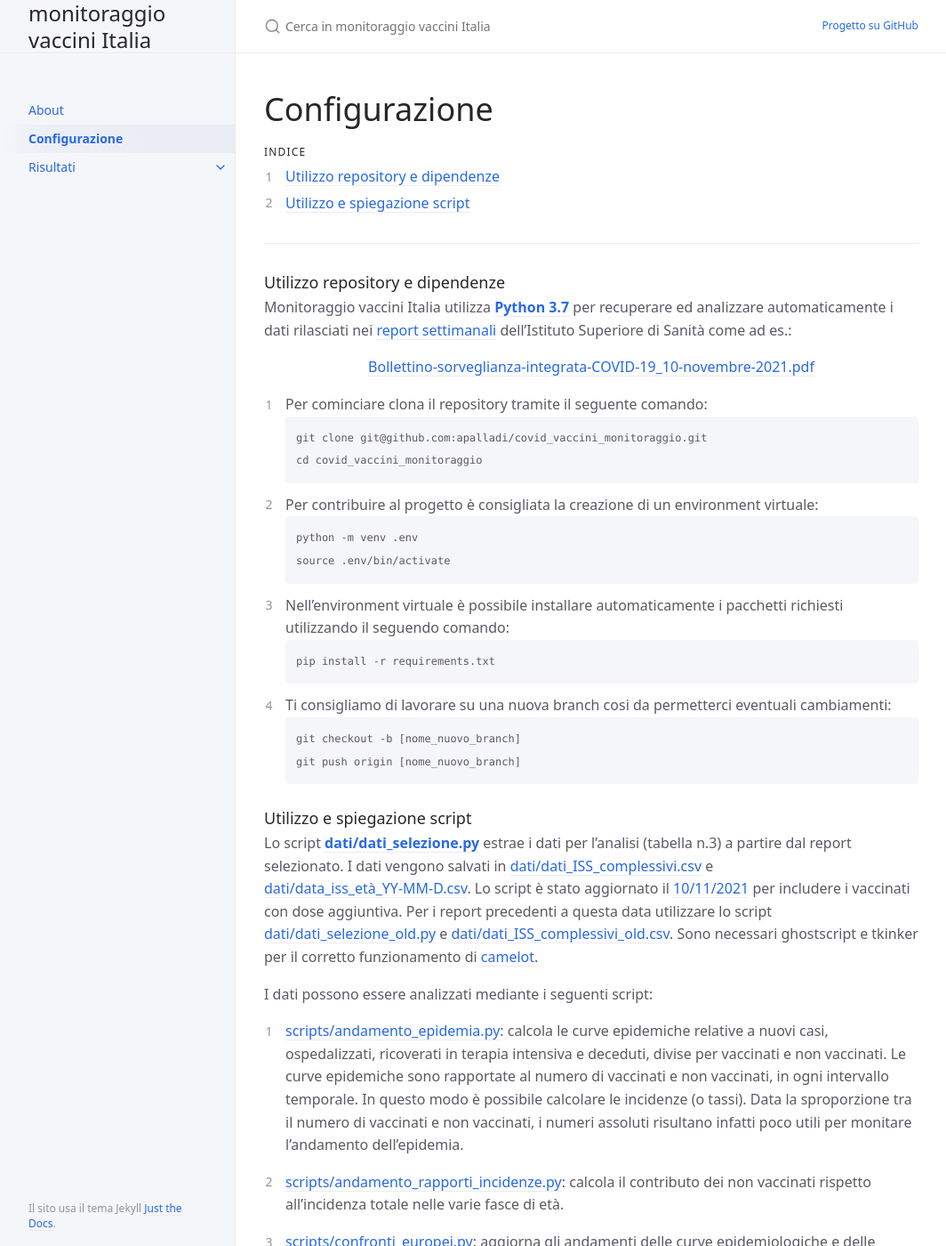
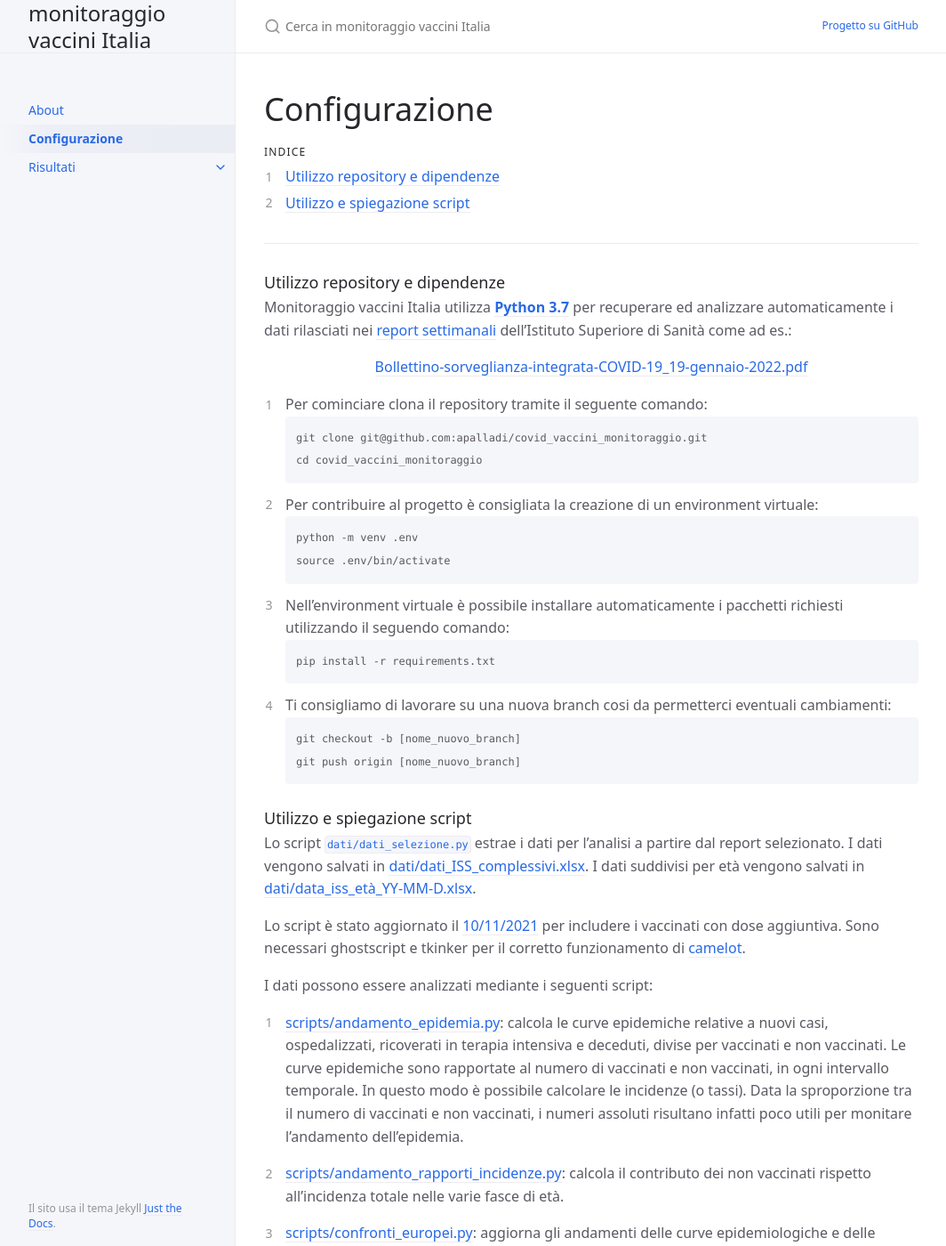
Before and after one commit to enricocid/monitoraggio-vaccini-italia, a Jekyll site: the page built from docs/configurazione.md, in a window 1280 px wide and 1400 px high. Shown: the whole window at 89% size, without its empty margins (107-1171 px from the left). Built offline with Jekyll 4.4.1, drawn with Linux system fonts in a browser that asks for light colours.

Commit message:
Aggiornamento documentazione
Signed-off-by: enricocid <enrico2588@gmail.com>

```diff
--- a/docs/configurazione.md
+++ b/docs/configurazione.md
@@ -19,7 +19,7 @@ nav_order: 2
 
 Monitoraggio vaccini Italia utilizza **[Python 3.7](https://docs.python.org/3.7/using/index.html)** per recuperare ed analizzare automaticamente i dati rilasciati nei [report settimanali](https://www.epicentro.iss.it/coronavirus/aggiornamenti) dell'Istituto Superiore di Sanità come ad es.:
 <p align="center">
-  <a href="https://www.epicentro.iss.it/coronavirus/bollettino/Bollettino-sorveglianza-integrata-COVID-19_10-novembre-2021.pdf">Bollettino-sorveglianza-integrata-COVID-19_10-novembre-2021.pdf</a>
+  <a href="https://www.epicentro.iss.it/coronavirus/bollettino/Bollettino-sorveglianza-integrata-COVID-19_19-gennaio-2022.pdf">Bollettino-sorveglianza-integrata-COVID-19_19-gennaio-2022.pdf</a>
 </p>
 
 1. Per cominciare clona il repository tramite il seguente comando:
@@ -45,7 +45,9 @@ git push origin [nome_nuovo_branch]
 
 ### Utilizzo e spiegazione script
 
-Lo script [**dati/dati_selezione.py**](https://github.com/apalladi/covid_vaccini_monitoraggio/blob/main/dati/dati_selezione.py) estrae i dati per l'analisi (tabella n.3) a partire dal report selezionato. I dati vengono salvati in [dati/dati_ISS_complessivi.csv](https://github.com/apalladi/covid_vaccini_monitoraggio/blob/main/dati/dati_ISS_complessivi.csv) e [dati/data_iss_età_YY-MM-D.csv](https://github.com/apalladi/covid_vaccini_monitoraggio/blob/main/dati/data_iss_età_2021-11-10.csv). Lo script è stato aggiornato il [10/11/2021](https://www.epicentro.iss.it/coronavirus/bollettino/Bollettino-sorveglianza-integrata-COVID-19_10-novembre-2021.pdf) per includere i vaccinati con dose aggiuntiva. Per i report precedenti a questa data utilizzare lo script [dati/dati_selezione_old.py](https://github.com/apalladi/covid_vaccini_monitoraggio/blob/main/dati/dati_selezione_old.py) e [dati/dati_ISS_complessivi_old.csv](https://github.com/apalladi/covid_vaccini_monitoraggio/blob/main/dati/dati_ISS_complessivi_old.csv).
+Lo script [**`dati/dati_selezione.py`**](https://github.com/apalladi/covid_vaccini_monitoraggio/blob/main/dati/dati_selezione.py) estrae i dati per l'analisi a partire dal report selezionato. I dati vengono salvati in [dati/dati_ISS_complessivi.xlsx](https://github.com/apalladi/covid_vaccini_monitoraggio/blob/main/dati/dati_ISS_complessivi.xlsx). I dati suddivisi per età vengono salvati in [dati/data_iss_età_YY-MM-D.xlsx](https://github.com/apalladi/covid_vaccini_monitoraggio/blob/main/dati/data_iss_età_2021-11-10.xlsx).
+
+Lo script è stato aggiornato il [10/11/2021](https://www.epicentro.iss.it/coronavirus/bollettino/Bollettino-sorveglianza-integrata-COVID-19_10-novembre-2021.pdf) per includere i vaccinati con dose aggiuntiva.
 Sono necessari ghostscript e tkinker per il corretto funzionamento di [camelot](https://camelot-py.readthedocs.io/en/master/user/install-deps.html).
 
 I dati possono essere analizzati mediante i seguenti script:
```
Also changed, not shown: docs/risultati/confronti.md (+2 -2 lines).
